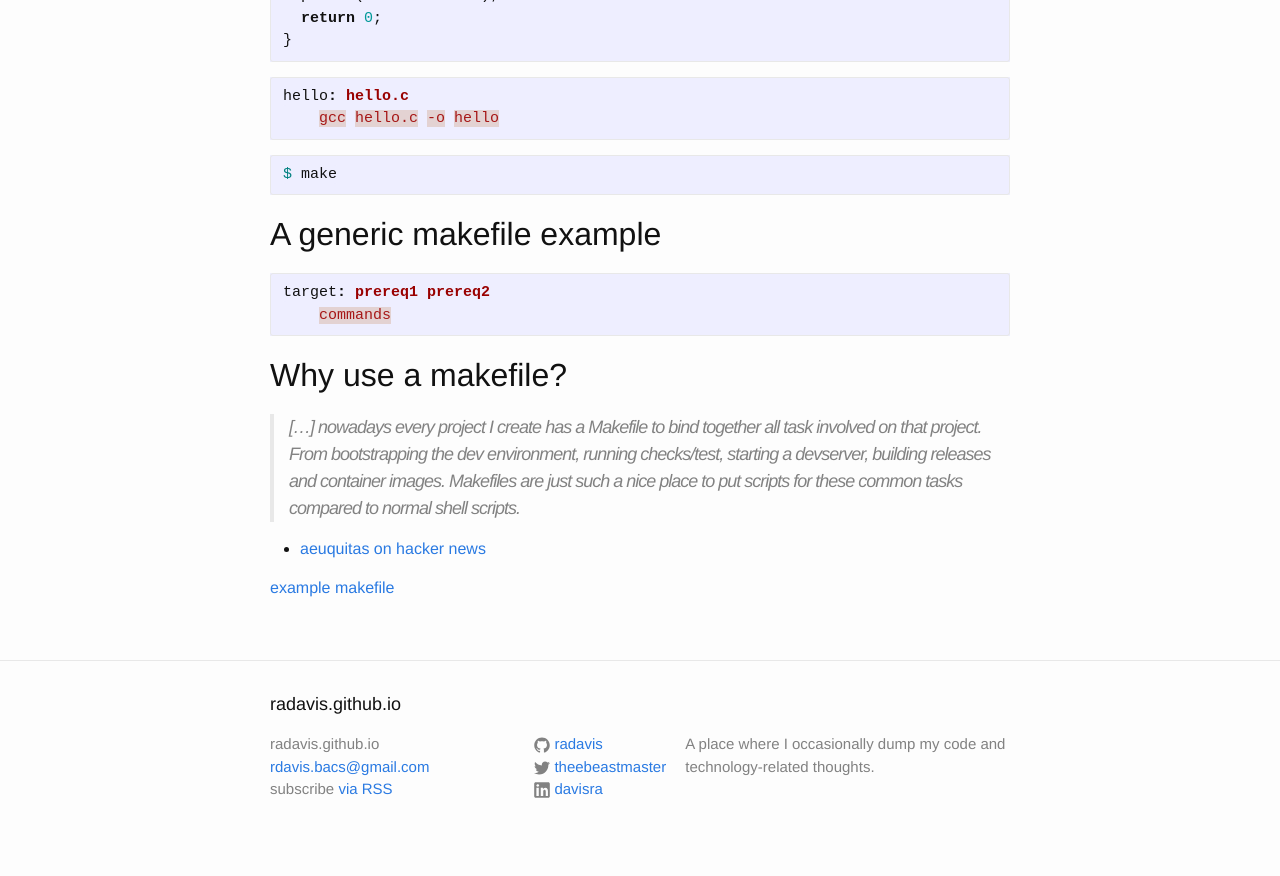
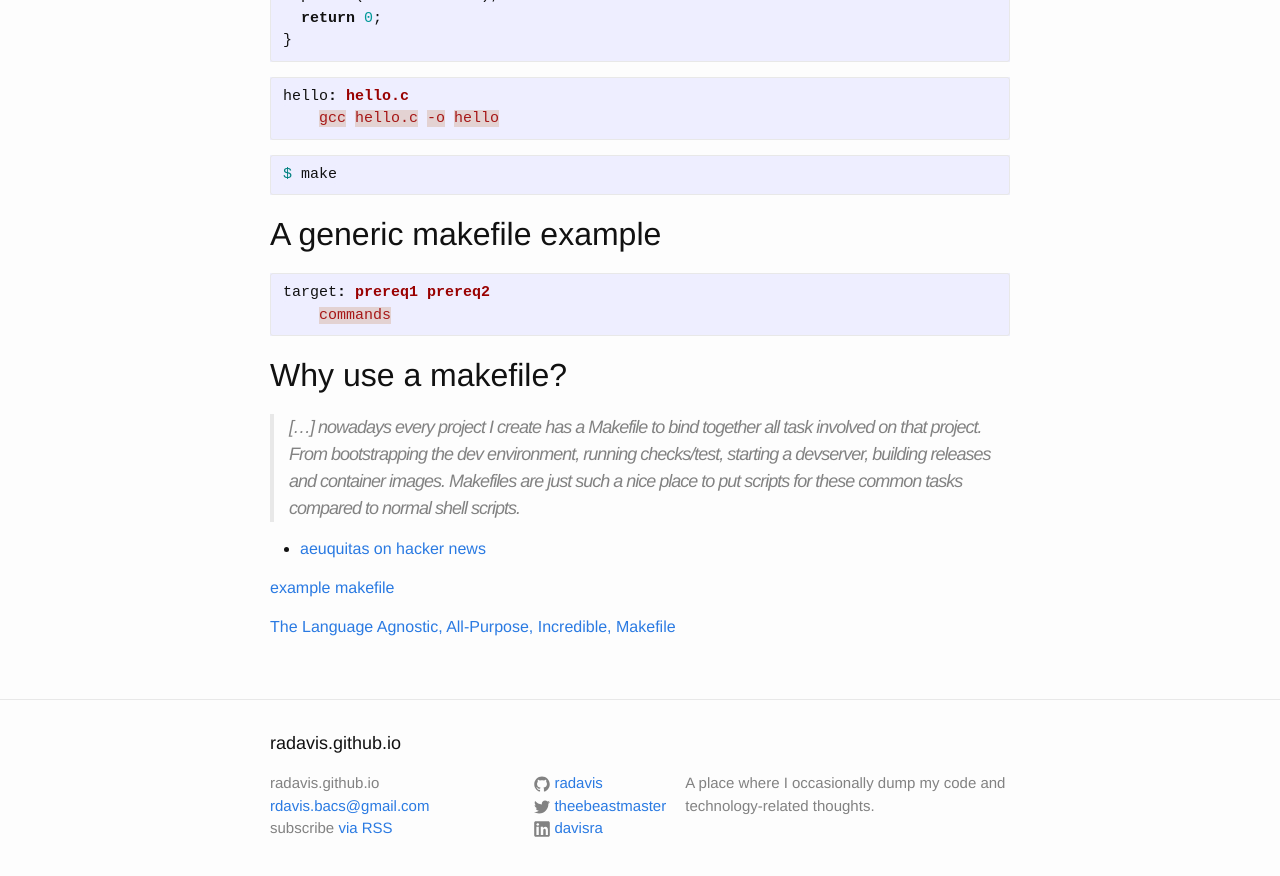
Before and after one commit to radavis/radavis.github.io, a Jekyll site: the page built from _posts/1970-01-01-make-and-makefiles.md, in a window 1280 px wide and 900 px high, scrolled down 587 px. Shown: the top 876 px of the window. Built offline with Jekyll 4.4.1, drawn with Linux system fonts in a browser that asks for light colours.

Commit message:
add notes

```diff
--- a/_posts/1970-01-01-make-and-makefiles.md
+++ b/_posts/1970-01-01-make-and-makefiles.md
@@ -54,3 +54,5 @@ tasks compared to normal shell scripts.
 - [aeuquitas on hacker news](https://news.ycombinator.com/item?id=19900955)
 
 [example makefile](https://gitlab.com/internet-cleanup-foundation/web-security-map/blob/master/Makefile)
+
+[The Language Agnostic, All-Purpose, Incredible, Makefile](https://web.archive.org/web/20191123215706/https://blog.mindlessness.life/makefile/2019/11/17/the-language-agnostic-all-purpose-incredible-makefile.html)
```
